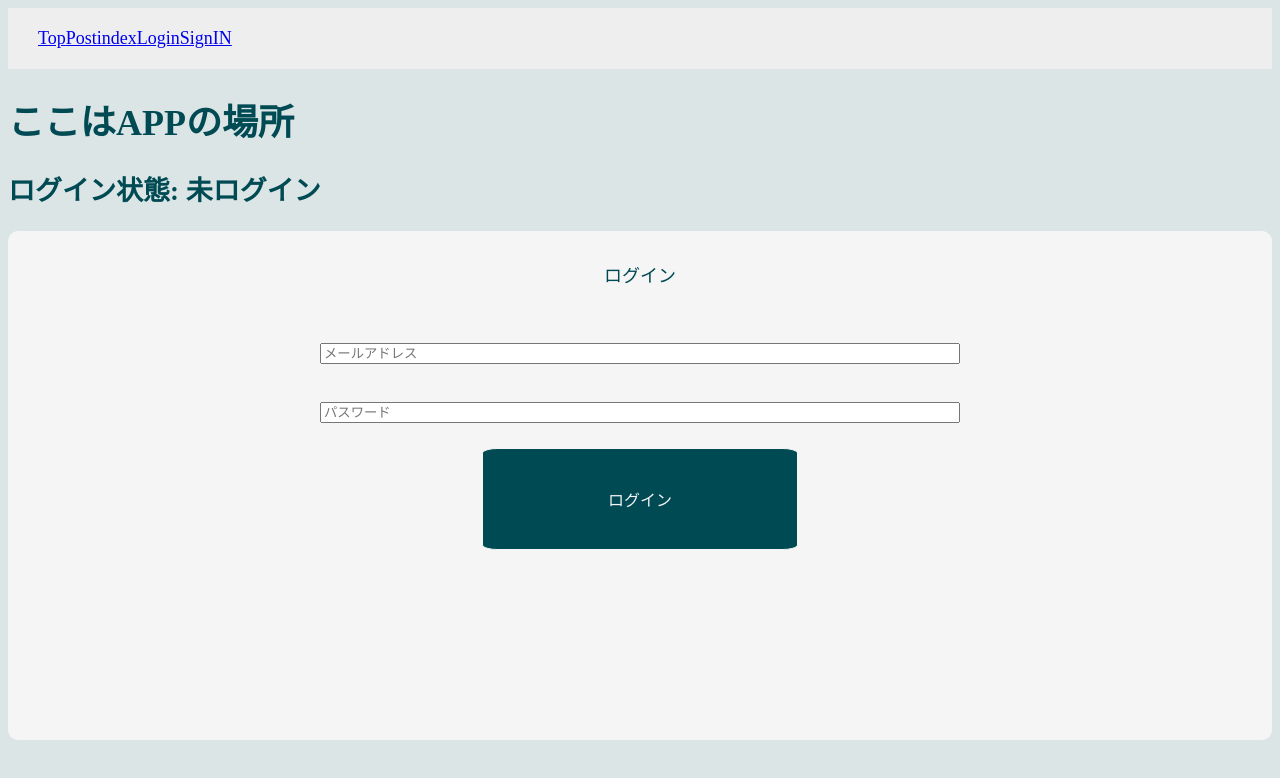
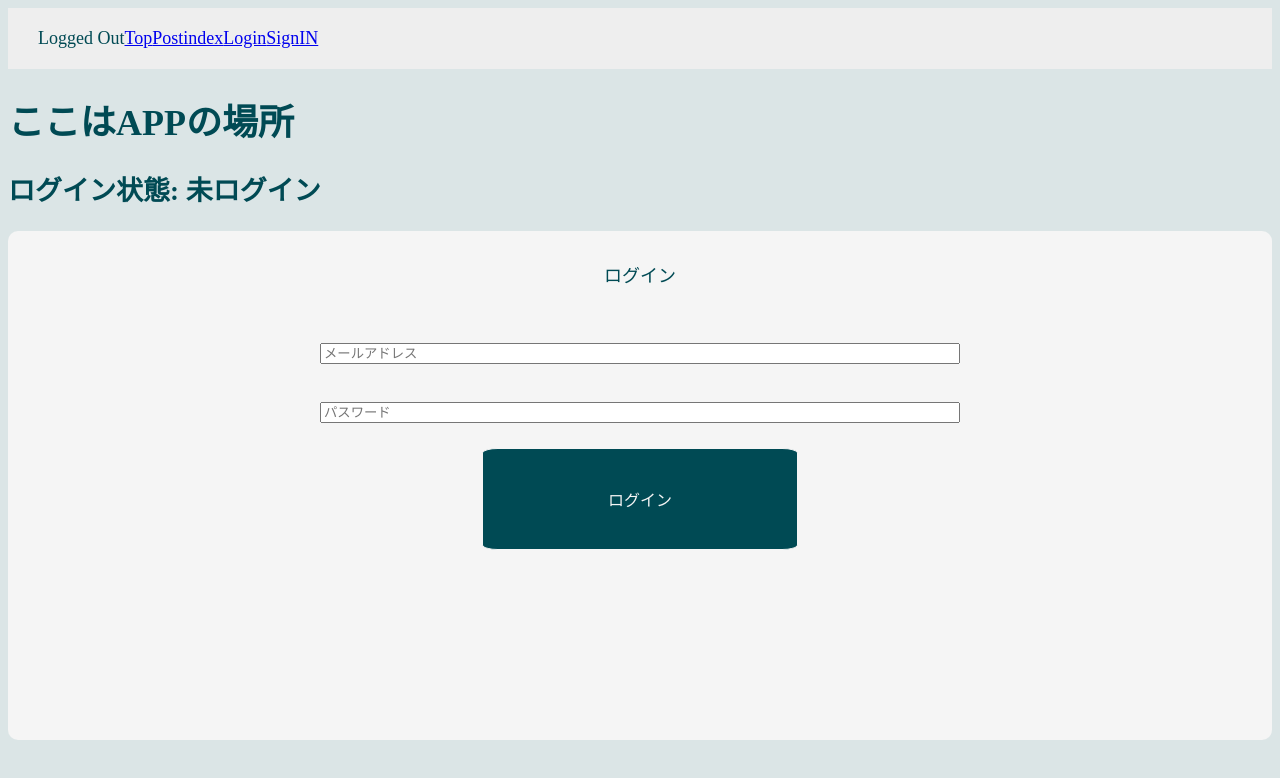
Before and after one commit to kangheemung/postfrontend_0808, a React (Create React App) app: page / in a window 1280 px wide. Shown: the top 778 px of the page. Built offline with nearby package versions, Linux system fonts and the light colour scheme; no server answers.

Commit message:
add_cleancode

```diff
--- a/src/App.js
+++ b/src/App.js
@@ -1,6 +1,6 @@
 import React, { useState, useEffect } from 'react';
 import axios from 'axios';
-import { BrowserRouter as Router, Routes, Route, useParams } from 'react-router-dom';
+import { BrowserRouter as Router, Routes, Route } from 'react-router-dom';
 import Header from './components/Header';
 import Home from './components/Home';
 import Dashboard from './components/Dashboard';
@@ -25,8 +25,8 @@ const handleSuccessfulAuthentication = async (csrfToken, setLoggedInStatus) => {
     );
 
     // Assuming the server returns a boolean indicating whether the user is logged in or not
-    const isLoggedIn = response.data.loggedIn;
-    setLoggedInStatus(isLoggedIn ? "ログインなう" : "未ログイン");
+    const loggedInStatus  = response.data.loggedIn;
+    setLoggedInStatus(loggedInStatus ? "ログインなう" : "未ログイン");
 
   } catch (error) {
     console.error(error);
@@ -36,24 +36,26 @@ const handleSuccessfulAuthentication = async (csrfToken, setLoggedInStatus) => {
 const App = () => {
   const [loggedInStatus, setLoggedInStatus] = useState("未ログイン");
   const [csrfToken, setCsrfToken] = useState("");
-  const { id } = useParams();
+
   useEffect(() => {
     const fetchData = async () => {
       try {
-        const response = await axios.get("http://52.195.43.116:8080/csrf-token", { withCredentials: true });
+        const response = await axios.get("http://52.195.43.116:8080/csrf-token",
+        { withCredentials: true }
+        );
         const token = response.data.csrfToken;
         setCsrfToken(token);
-        await axios.get("http://52.195.43.116:8080/logged_in", {
+
+        const res = await axios.get("http://52.195.43.116:8080/logged_in", {
           headers: {
             'Content-Type': 'application/json',
             'X-CSRF-Token': token,
           },
           withCredentials: true,
-        })
-        .then(res => {
+        });
           const isLoggedIn = res.data.loggedIn;
           setLoggedInStatus(isLoggedIn ? "ログインなう" : "未ログイン");
-        });
+
       } catch (error) {
         console.error(error);
       }
@@ -61,20 +63,39 @@ const App = () => {
 
     fetchData();
   }, []);
-  const handleLogoutClick = async () => {
+
+
+  const handleLogout = async () => {
     try {
-      await axios.delete("http://52.195.43.116:8080/logout", { withCredentials: true });
-      setLoggedInStatus("未ログイン");
+      const response = await axios.delete(
+        "http://52.195.43.116:8080/logout",
+        {
+          headers: {
+            "Content-Type": "application/json",
+            "X-CSRF-Token": csrfToken,
+          },
+          withCredentials: true,
+        }
+      );
+
+      console.log(response.status);
+      // Call the handleLogout prop passed from parent
+      handleLogout();
     } catch (error) {
-      console.error("ログアウトエラー", error);
+      console.error(error);
+      // Handle error during logout
     }
   };
+
 
   return (
     <Router>
       <main>
 
-      <Header loggedInStatus={loggedInStatus} handleLogoutClick={handleLogoutClick} />
+          <Header
+           loggedInStatus={loggedInStatus}
+           handleLogout={handleLogout}  // New prop
+         />
 
         <h1>ここはAPPの場所</h1>
         <h2>ログイン状態: {loggedInStatus}</h2>
@@ -88,9 +109,7 @@ const App = () => {
             </>
           ) : (
             <>
-
-
-              <Route exact path={`/users/${id}`} element={<Mypage loggedInStatus={loggedInStatus} />} />
+              <Route exact path={`/users/:id`} element={<Mypage loggedInStatus={loggedInStatus} />} />
               <Route exact path={'/posts/new'} element={<Post />} />
               <Route exact path={"/dashboard"} element={<Dashboard loggedInStatus={loggedInStatus} />} />
 
--- a/src/components/Header.js
+++ b/src/components/Header.js
@@ -10,7 +10,7 @@ const ulStyle = {
   margin: 0,
 };
 
-const Header = ({ user, handleLogoutClick, loggedInStatus }) => {
+const Header = ({ handleLogout, loggedInStatus }) => {
   const [csrfToken, setCsrfToken] = useState("");
   const { id } = useParams();
 
@@ -20,7 +20,10 @@ const Header = ({ user, handleLogoutClick, loggedInStatus }) => {
         const response = await axios.get(
           "http://52.195.43.116:8080/csrf-token",
           {
-            headers: { "Content-Type": "application/json" },
+            headers: {
+              "Content-Type": "application/json",
+              "X-CSRF-Token": csrfToken,
+            },
             withCredentials: true,
           }
         );
@@ -33,7 +36,13 @@ const Header = ({ user, handleLogoutClick, loggedInStatus }) => {
     };
 
     fetchCsrfToken();
-  }, []);
+  }, [csrfToken]);
+
+
+
+
+
+
 
 
 
@@ -42,8 +51,60 @@ const Header = ({ user, handleLogoutClick, loggedInStatus }) => {
       <ul style={ulStyle}>
         <li>{csrfToken}</li>
 
-        {loggedInStatus ? (
+        {loggedInStatus === "ログインなう" ? (
           <>
+           <li>Logged In</li>
+            <li>
+              <Link
+                activeStyle={{
+                  fontWeight: "bold",
+                  color: "red",
+                }}
+                to="/"
+              >
+                Top
+              </Link>
+            </li>
+            <li>
+              <Link
+                activeStyle={{
+                  fontWeight: "bold",
+                  color: "red",
+                }}
+                to="/posts/new"
+              >
+                New Post
+              </Link>
+            </li>
+            <li>
+              <Link
+                activeStyle={{
+                  fontWeight: "bold",
+                  color: "red",
+                }}
+                to={`/users/${id}`}
+              >
+                Mypage
+              </Link>
+            </li>
+            <li>
+              <button
+                onClick={handleLogout}
+                style={{
+                  textDecoration: "none",
+                  background: "none",
+                  border: "none",
+                  cursor: "pointer",
+                }}
+              >
+                ログアウト
+              </button>
+            </li>
+
+          </>
+        ) : (
+          <>
+          <li>Logged Out</li>
              <li>
               <Link
                 activeStyle={{
@@ -89,56 +150,6 @@ const Header = ({ user, handleLogoutClick, loggedInStatus }) => {
               </Link>
             </li>
           </>
-        ) : (
-          <>
-            <Link to="/logged_out">ログアウト</Link>
-            <li>
-              <Link
-                activeStyle={{
-                  fontWeight: "bold",
-                  color: "red",
-                }}
-                to="/"
-              >
-                Top
-              </Link>
-            </li>
-            <li>
-              <Link
-                activeStyle={{
-                  fontWeight: "bold",
-                  color: "red",
-                }}
-                to="/posts/new"
-              >
-                New Post
-              </Link>
-            </li>
-            <li>
-              <Link
-                activeStyle={{
-                  fontWeight: "bold",
-                  color: "red",
-                }}
-                to={`/users/${id}`}
-              >
-                Mypage
-              </Link>
-            </li>
-            <li>
-              <button
-                onClick={handleLogoutClick}
-                style={{
-                  textDecoration: "none",
-                  background: "none",
-                  border: "none",
-                  cursor: "pointer",
-                }}
-              >
-                ログアウト
-              </button>
-            </li>
-          </>
         )}
       </ul>
     </nav>
--- a/src/components/railsuser/Login.js
+++ b/src/components/railsuser/Login.js
@@ -1,15 +1,18 @@
-import { useNavigate, useParams } from "react-router-dom";
+import { useNavigate } from "react-router-dom";
 import React, { useState, useEffect } from 'react';
 import axios from 'axios';
 
 export default function Login(props) {
   const navigate = useNavigate();
-  const { id } = useParams();
+  //const params = useParams();
   const [csrfToken, setCsrfToken] = useState('');
+
   const [data, setData] = useState({
     email: "",
     password: ""
   });
+  const { email, password } = data;
+  const user = { email, password };
   const [error, setError] = useState('');
 
   const handleChange = (e) => {
@@ -41,15 +44,11 @@ export default function Login(props) {
     e.preventDefault();
 
     try {
-      const session = {
-        email: data.email,
-        password: data.password,
-      };
 
       const response = await axios.post(
         "http://52.195.43.116:8080/login",
         {
-          session: session
+          user: user
         },
         {
           headers: {
```
